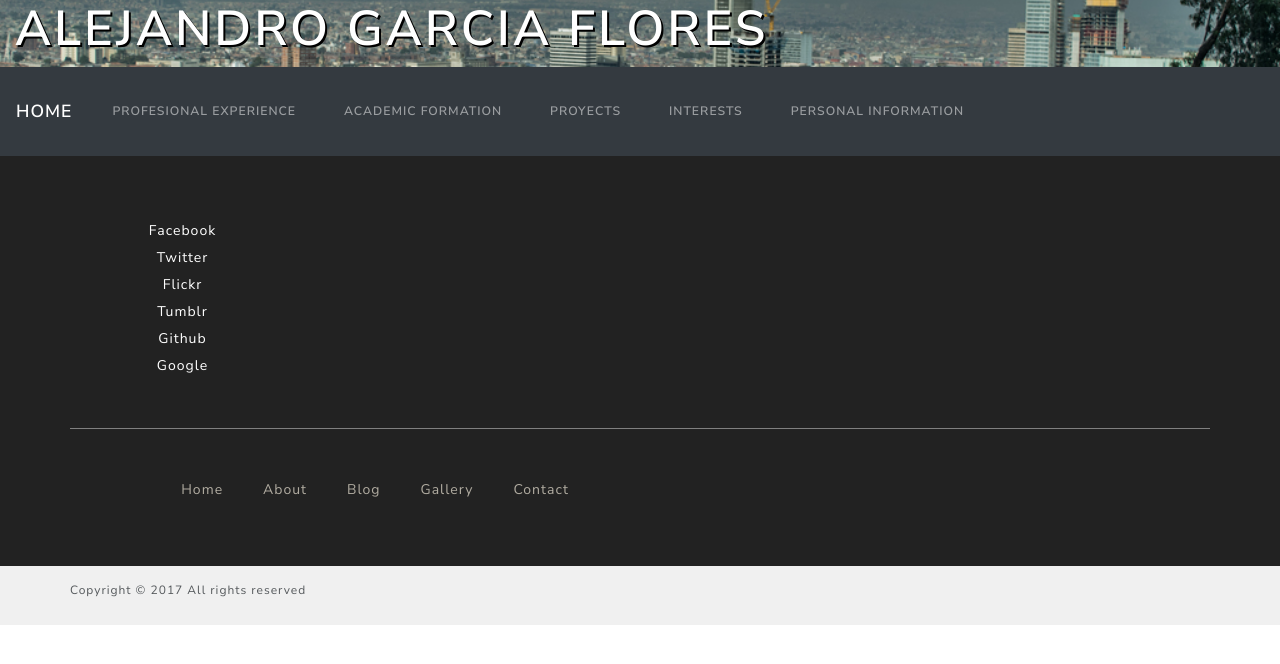
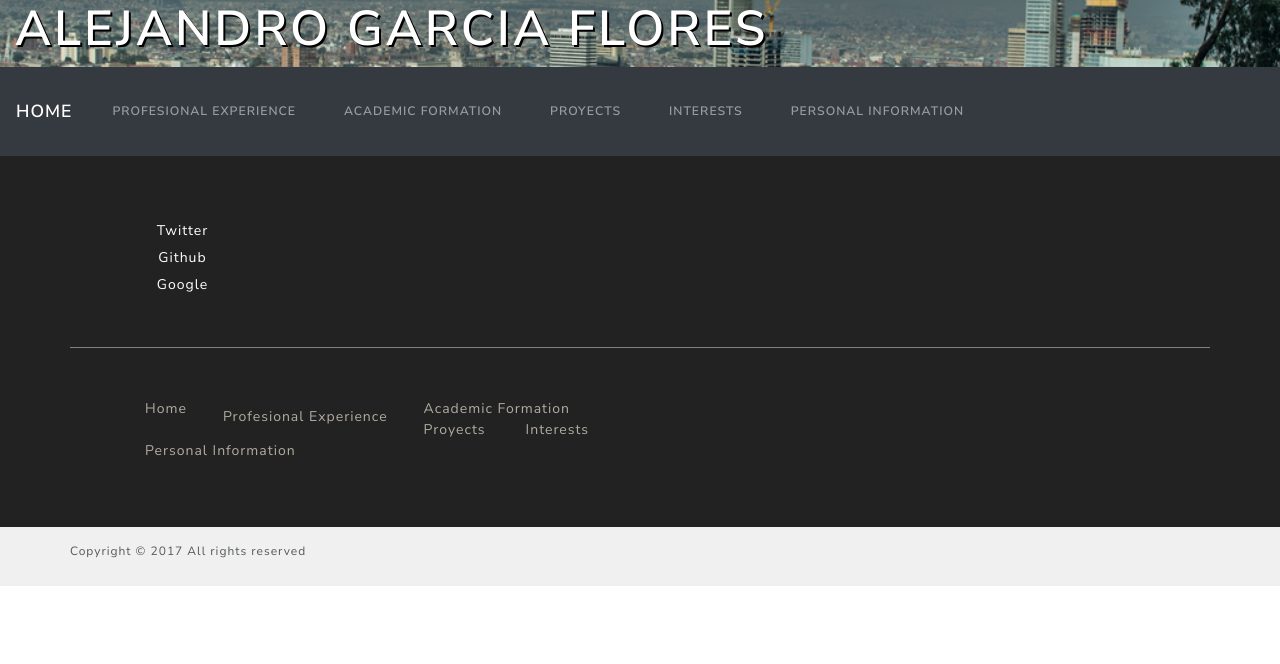
Before and after one commit to a-garcia13/a-garcia13.github.io, a website: page index.html in a window 1280 px wide. Drawn offline with nearby package versions, Linux system fonts and the light colour scheme.

Commit message:
FInal Footer

```diff
--- a/index.html
+++ b/index.html
@@ -50,16 +50,7 @@
         <div class="footer-top">
             <div class="container">
                 <div class="col-lg-2 col-xs-12 text-center">
-                    <a href="#"><i class="fa fa-facebook fa-2x"></i>Facebook</a>
-                </div>
-                <div class="col-lg-2 col-xs-12 text-center">
                     <a href="#"><i class="fa fa-twitter fa-2x"></i>Twitter</a>
-                </div>
-                <div class="col-lg-2 col-xs-12 text-center">
-                    <a href="#"><i class="fa fa-flickr fa-2x"></i>Flickr</a>
-                </div>
-                <div class="col-lg-2 col-xs-12 text-center">
-                    <a href="#"><i class="fa fa-tumblr fa-2x"></i>Tumblr</a>
                 </div>
                 <div class="col-lg-2 col-xs-12 text-center">
                     <a href="#"><i class="fa fa-github fa-2x"></i>Github</a>
@@ -75,23 +66,26 @@
                 <div class="col-lg-6 col-lg-offset-3">
                     <ul class="menu">
                         <li>
-                            <a href="#">Home</a>
+                            <a href="https://a-garcia13.github.io">Home</a>
+                        </li>
+                        <li>
+                            <a href="pages/ProfesionalExperience.html" class="nav-link">Profesional Experience</a>
                         </li>
 
                         <li>
-                            <a href="#">About</a>
+                            <a href="pages/AcademicFormation.html">Academic Formation</a>
                         </li>
 
                         <li>
-                            <a href="#">Blog</a>
+                            <a href="pages/Proyects.Html">Proyects</a>
                         </li>
 
                         <li>
-                            <a href="#">Gallery</a>
+                            <a href="pages/Interests.html">Interests</a>
                         </li>
 
                         <li>
-                            <a href="#">Contact</a>
+                            <a href="pages/PersonalInformation.html">Personal Information</a>
                         </li>
                     </ul>
                 </div>
```
